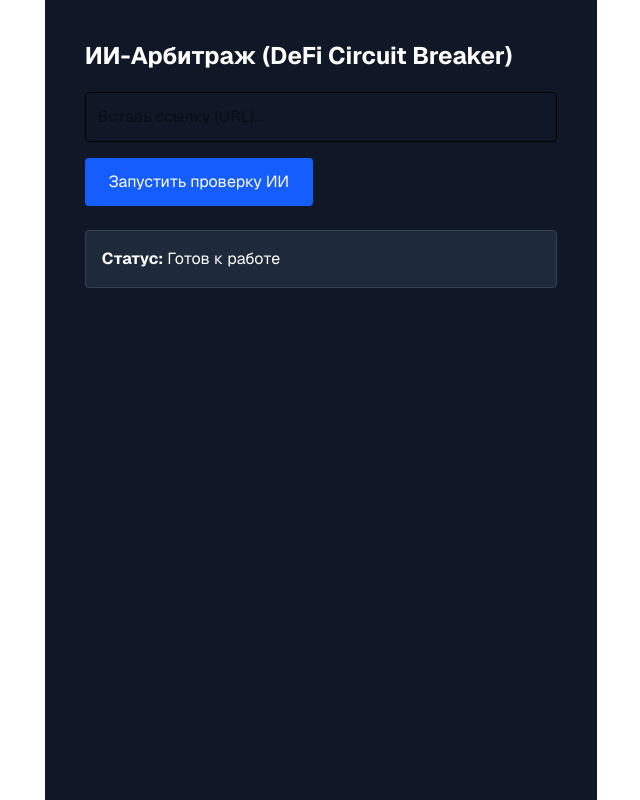
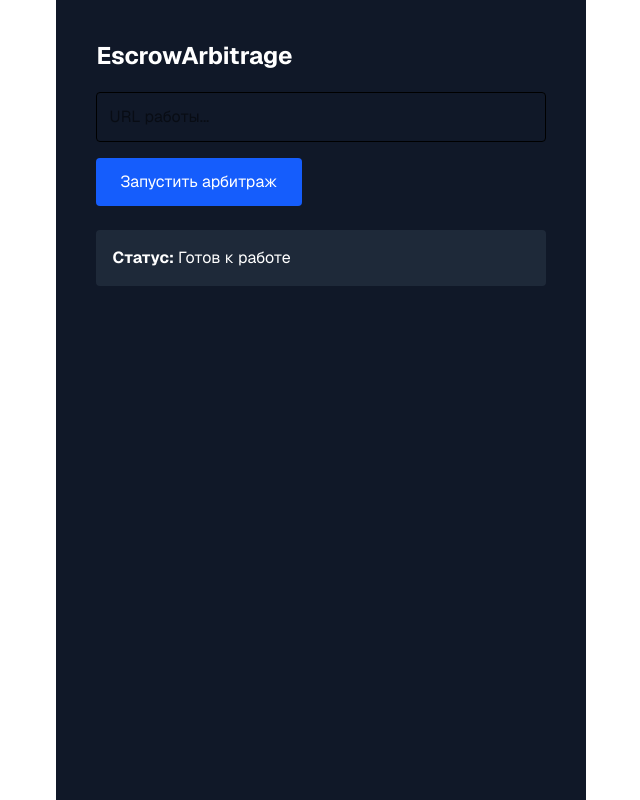
Before and after one commit to AlexeyMasnoy/EscrowArbitrage, a Next.js app: page / in a window 1280 px wide. Shown: the whole page, without its empty margins (319-959 px from the left). Built offline with nearby package versions, Linux system fonts and the light colour scheme.

Commit message:
Fix API call

```diff
--- a/app/page.tsx
+++ b/app/page.tsx
@@ -8,52 +8,53 @@
   const runArbitration = async () => {
     const contractAddress = process.env.NEXT_PUBLIC_CONTRACT_ADDRESS;
     if (!contractAddress) {
-      setStatus("Ошибка: CONTRACT_ADDRESS не найден в .env.local");
+      setStatus("Ошибка: Адрес контракта не задан");
       return;
     }
 
-    setStatus("Отправка запроса в GenLayer...");
+    setStatus("Отправка запроса...");
 
     try {
-      // Идем напрямую в API GenLayer Studio — это самый надежный путь
+      // Прямой вызов API
       const response = await fetch(`https://studio.genlayer.com/api/contract/${contractAddress}/call`, {
         method: 'POST',
-        headers: { 'Content-Type': 'application/json' },
+        headers: {
+          'Content-Type': 'application/json',
+          // Эти заголовки помогут браузеру понять, что это легитимный запрос
+          'Accept': 'application/json'
+        },
         body: JSON.stringify({
           method: "submit_work_and_resolve",
           args: [url]
         })
       });
 
-      const data = await response.json();
-
-      if (response.ok) {
-        setStatus(`Транзакция принята! Хэш: ${data.tx_hash || 'ожидание'}`);
+      // Если ответ пустой, пробуем прочитать статус
+      if (response.status === 200) {
+        setStatus("Транзакция отправлена в сеть GenLayer!");
       } else {
-        setStatus(`Ошибка API: ${data.message || "Проверь адрес контракта"}`);
+        const errorText = await response.text();
+        setStatus(`Ошибка API: ${errorText}`);
       }
-    } catch (e: any) {
+    } catch (e) {
+      setStatus("Ошибка сети: запрос заблокирован браузером (CORS).");
       console.error(e);
-      setStatus("Ошибка сети: проверь, запущена ли GenLayer Studio");
     }
   };
 
   return (
     <main className="p-10 max-w-xl mx-auto font-sans bg-gray-900 text-white min-h-screen">
-      <h1 className="text-2xl font-bold mb-5">ИИ-Арбитраж (DeFi Circuit Breaker)</h1>
+      <h1 className="text-2xl font-bold mb-5">EscrowArbitrage</h1>
       <input
         className="border p-3 w-full mb-4 rounded text-black"
-        placeholder="Вставь ссылку (URL)..."
+        placeholder="URL работы..."
         value={url}
         onChange={(e) => setUrl(e.target.value)}
       />
-      <button
-        onClick={runArbitration}
-        className="bg-blue-600 text-white px-6 py-3 rounded hover:bg-blue-700 transition"
-      >
-        Запустить проверку ИИ
+      <button onClick={runArbitration} className="bg-blue-600 text-white px-6 py-3 rounded">
+        Запустить арбитраж
       </button>
-      <div className="mt-6 p-4 bg-gray-800 rounded border border-gray-700">
+      <div className="mt-6 p-4 bg-gray-800 rounded">
         <strong>Статус:</strong> {status}
       </div>
     </main>
```
